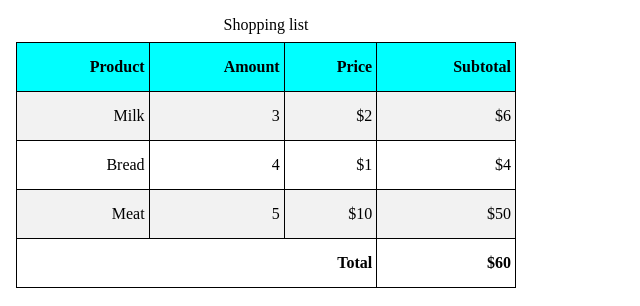
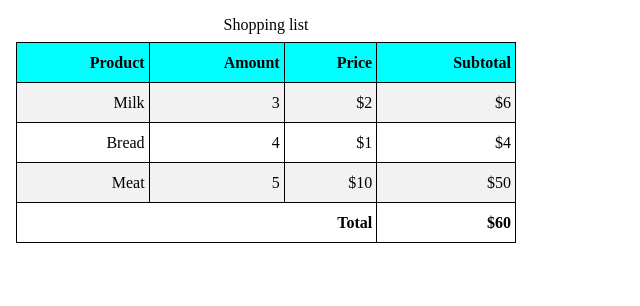
Before and after one commit to RomanHrynko/Gromcode, a plain HTML site: page index.html in a window 1280 px wide. Shown: the whole page, without its empty margins (0-640 px from the left). Drawn offline with nearby package versions, Linux system fonts and the light colour scheme.

Commit message:
Lesson 17 task 1 changed

```diff
--- a/style.css
+++ b/style.css
@@ -14,7 +14,7 @@ th{
 td, th {
   padding: 4px;
   text-align: right;
-  line-height: 40px;
+  height: 40px;
 }
 div {
   overflow-x: auto;
```
